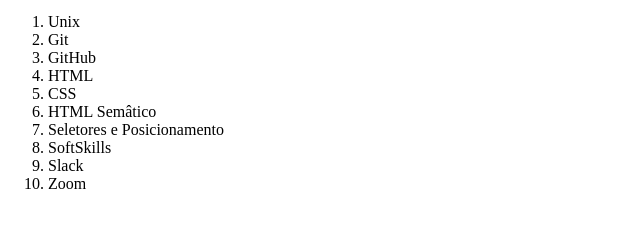
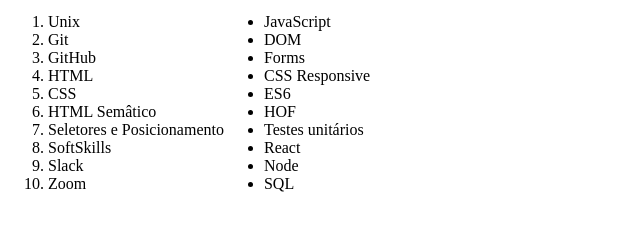
Before and after one commit to AlydaLourena/LeassonsLearned, a plain HTML site: page index.html in a window 1280 px wide. Shown: the part 313-544 px from the top of the page, without its empty margins (0-640 px from the left). Drawn offline with Linux system fonts and the light colour scheme.

Commit message:
Req.5-lista

```diff
--- a/index.html
+++ b/index.html
@@ -9,7 +9,7 @@
     <img id="minha_foto" src="WhatsApp Image 2023-03-27 at 21.01.41.jpeg" />
 </head>
 <body>
-    <br>
+    <div id="lista">
     <ol id="licoes_aprendidas">
         <li>Unix</li>
         <li>Git</li>
@@ -22,5 +22,18 @@
         <li>Slack</li>
         <li>Zoom</li>
     </ol>
+    <ul id="licoes_a_aprender">
+        <li>JavaScript</li>
+        <li>DOM</li>
+        <li>Forms</li>
+        <li>CSS Responsive</li>
+        <li>ES6</li>
+        <li>HOF</li>
+        <li>Testes unitários</li>
+        <li>React</li>
+        <li>Node</li>
+        <li>SQL</li>
+    </ul>
+</div>
 </body>
 </html>
--- a/style.css
+++ b/style.css
@@ -11,3 +11,7 @@
     max-height:230px;
     vertical-align: top
 }
+
+#lista{
+    display: flex;
+}
```
